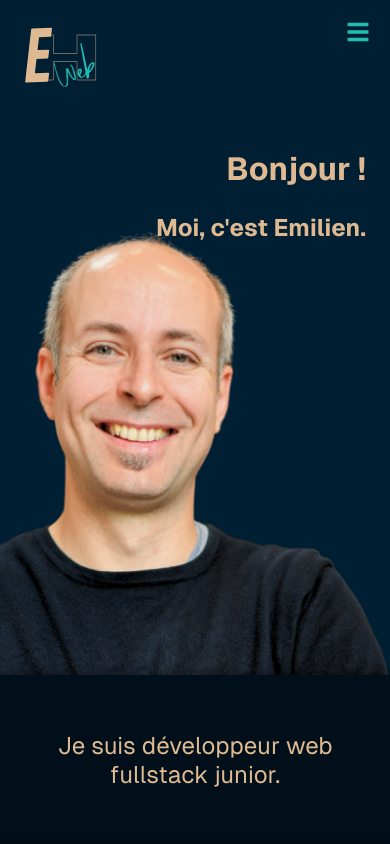
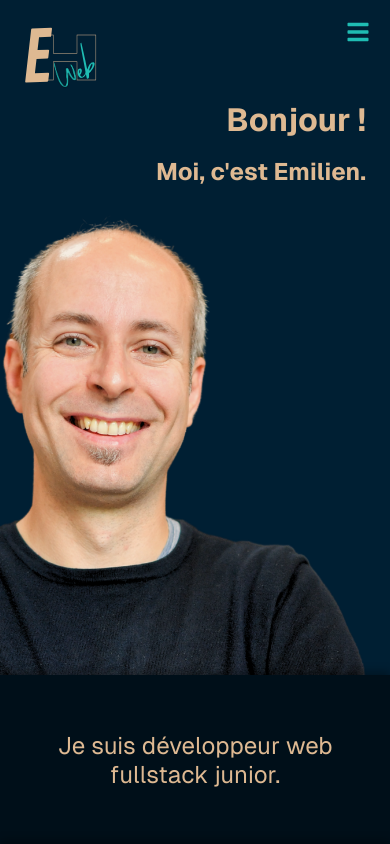
Before and after one commit to e-hainaux/ehweb-agency, a Next.js app: page /about in a window 390 px wide. Shown: the top 844 px of the page. Built offline with nearby package versions, Linux system fonts and the light colour scheme.

Commit message:
fix responsive design in Hello section

```diff
--- a/src/components/about/Hello.tsx
+++ b/src/components/about/Hello.tsx
@@ -41,7 +41,10 @@ export default function Hello() {
           quality={100}
           priority={true}
           alt="Photo of Emilien"
-          style={{ width: "100%", height: "auto", objectFit: "contain" }}
+          style={{
+            objectFit: "contain",
+          }}
+          className={styles.image}
         />
       </div>
       <div className={styles.introductionContainer}>
--- a/src/styles/about/Hello.module.css
+++ b/src/styles/about/Hello.module.css
@@ -18,12 +18,13 @@
 
 .imageContainer {
   width: 100%;
-  max-width: 500px;
+  /* max-width: 500px; */
   height: 100%;
   display: flex;
   flex-direction: column;
   justify-content: flex-end;
   align-items: center;
+
   animation: fadeIn 1s ease-out forwards;
   transform-origin: center;
 }
@@ -36,7 +37,7 @@
   justify-content: flex-start;
   align-items: center;
   gap: 48px;
-  padding-top: 150px;
+  padding-top: 120px;
   overflow: visible;
   z-index: 999;
   transition: transform 0.8s ease-out;
@@ -150,13 +151,21 @@
   }
   .imageContainer {
     position: fixed;
-    left: -25%;
+    left: -20%;
     bottom: 20%;
-    height: 600px;
-    width: auto;
+
+    display: flex;
+    flex-direction: column;
+    justify-content: flex-end;
+    align-items: center;
 
     transition: opacity 0.5s ease-out, transform 0.5s ease-out;
   }
+
+  .image {
+    max-height: 60vh;
+  }
+
   .hiddenLeft {
     opacity: 0;
     transform: scale(0.9);
@@ -174,6 +183,7 @@
     justify-content: flex-start;
     align-items: flex-end;
 
+    padding-top: 12vh;
     padding-right: 24px;
   }
   .titleContainer,
@@ -182,7 +192,7 @@
     flex-direction: column;
     justify-content: flex-start;
     align-items: flex-end;
-    gap: 24px;
+    gap: 2vh;
   }
   .paragraphContainer {
     transition: opacity 0.5s ease-out, transform 0.5s ease-out;
```
